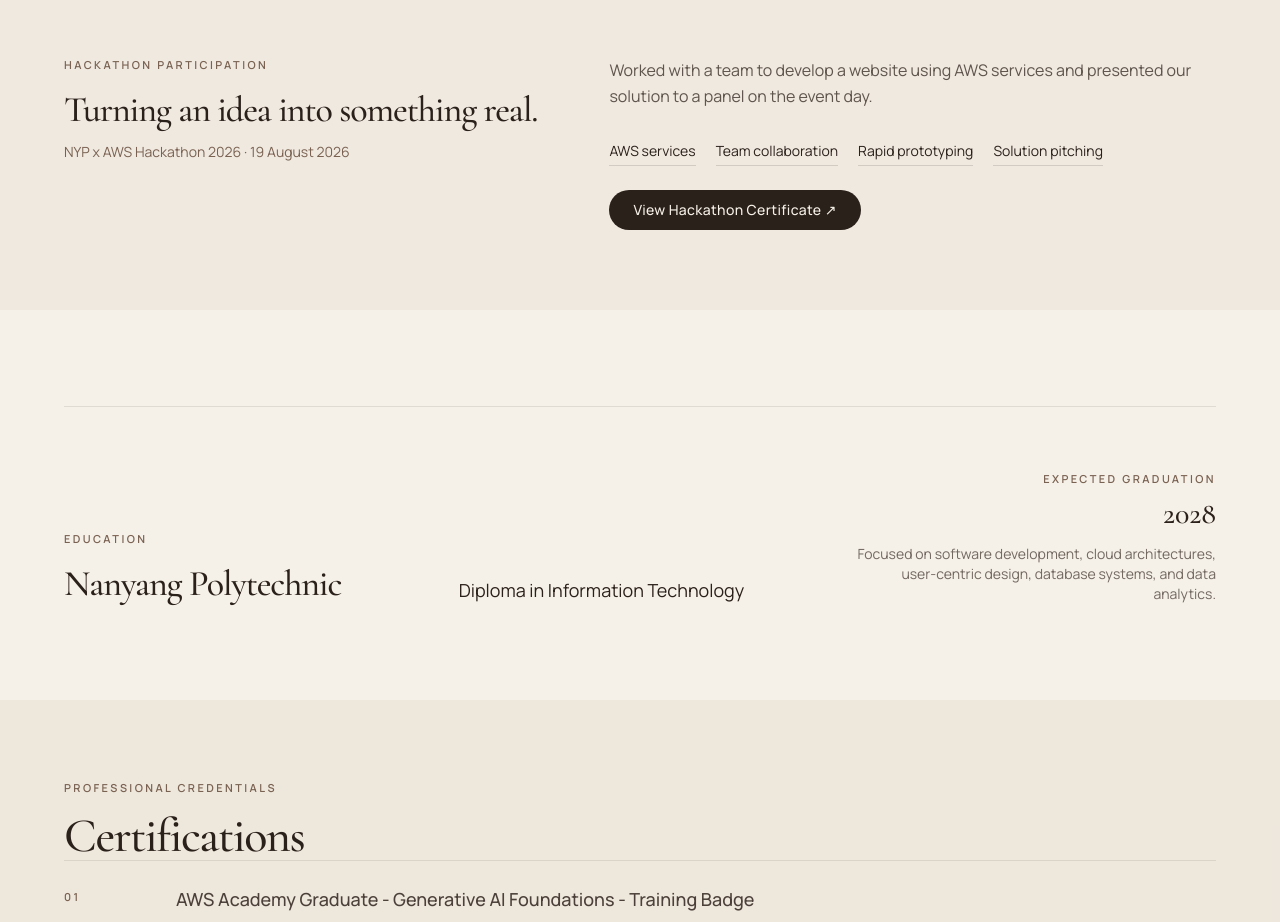
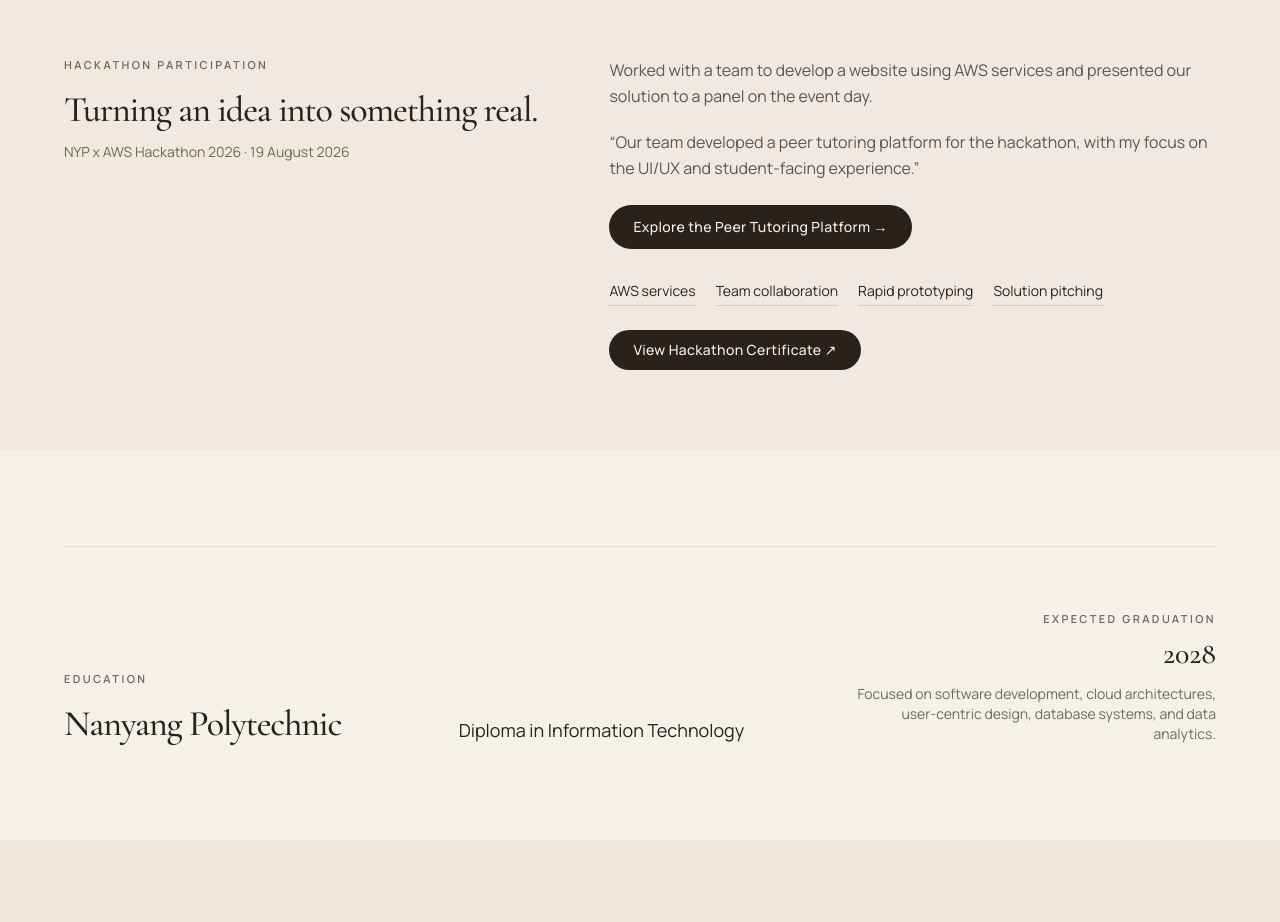
Before and after one commit to msidhqh/internship-portfolio, a React (Vite) app: page / in a window 1280 px wide. Shown: the part 5780-6702 px from the top of the page. Built offline with nearby package versions, Linux system fonts and the light colour scheme.

Commit message:
Add hackathon peer tutoring link

```diff
--- a/src/components/Hackathon.tsx
+++ b/src/components/Hackathon.tsx
@@ -18,6 +18,18 @@ export function Hackathon() {
         </Reveal>
         <Reveal delay={0.08}>
           <p className="leading-relaxed text-ink/80">{hackathon.summary}</p>
+          <p className="mt-5 leading-relaxed text-ink/80">
+            “Our team developed a peer tutoring platform for the hackathon, with
+            my focus on the UI/UX and student-facing experience.”
+          </p>
+          <ActionButton
+            href="#peer-tutoring-platform"
+            variant="solid"
+            className="mt-6 px-6 py-3 text-base"
+            ariaLabel="Explore the Peer Tutoring Platform"
+          >
+            Explore the Peer Tutoring Platform →
+          </ActionButton>
           <ul className="mt-8 flex flex-wrap gap-x-5 gap-y-2 text-sm text-espresso">
             {hackathon.themes.map((theme) => (
               <li key={theme} className="border-b border-espresso/15 pb-1">
--- a/src/components/ProjectCard.tsx
+++ b/src/components/ProjectCard.tsx
@@ -10,10 +10,12 @@ type Props = {
 export function ProjectCard({ project, reverse = false, onOpen }: Props) {
   return (
     <article
+      id={project.id}
       data-cursor="hover"
       className={`group grid items-center gap-8 border-t border-espresso/10 py-12 md:grid-cols-2 md:gap-14 md:py-16 ${
         reverse ? 'md:[&>*:first-child]:order-2' : ''
       }`}
+      style={{ scrollMarginTop: '6rem' }}
     >
       <button
         type="button"
```
